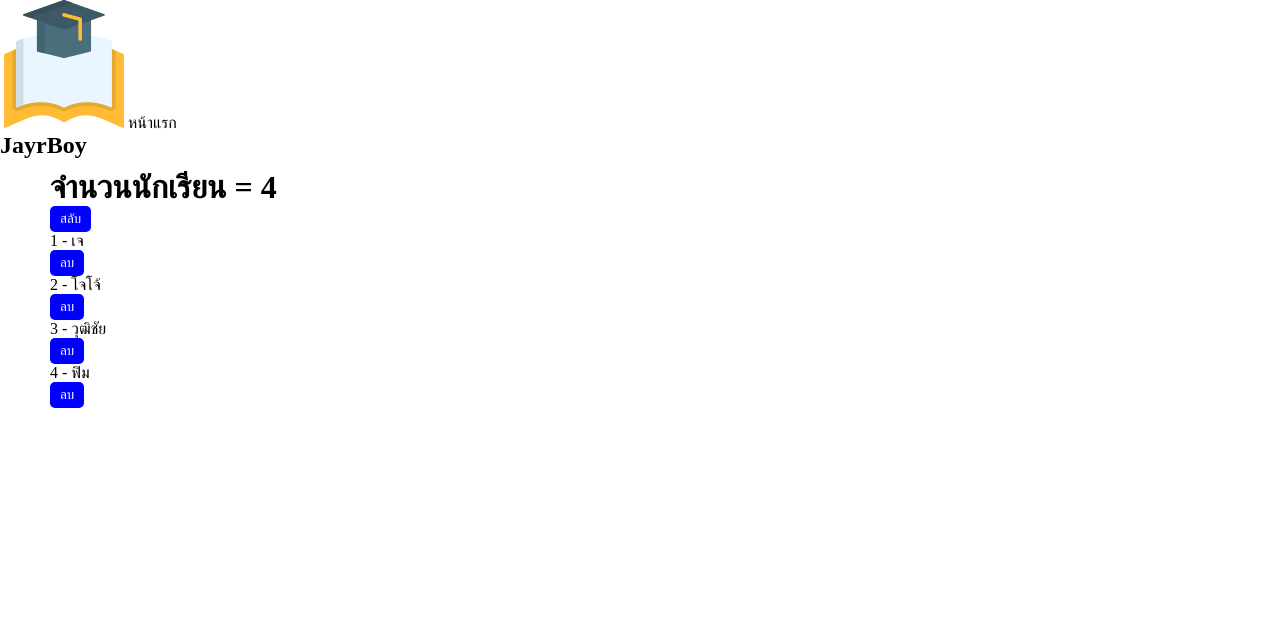
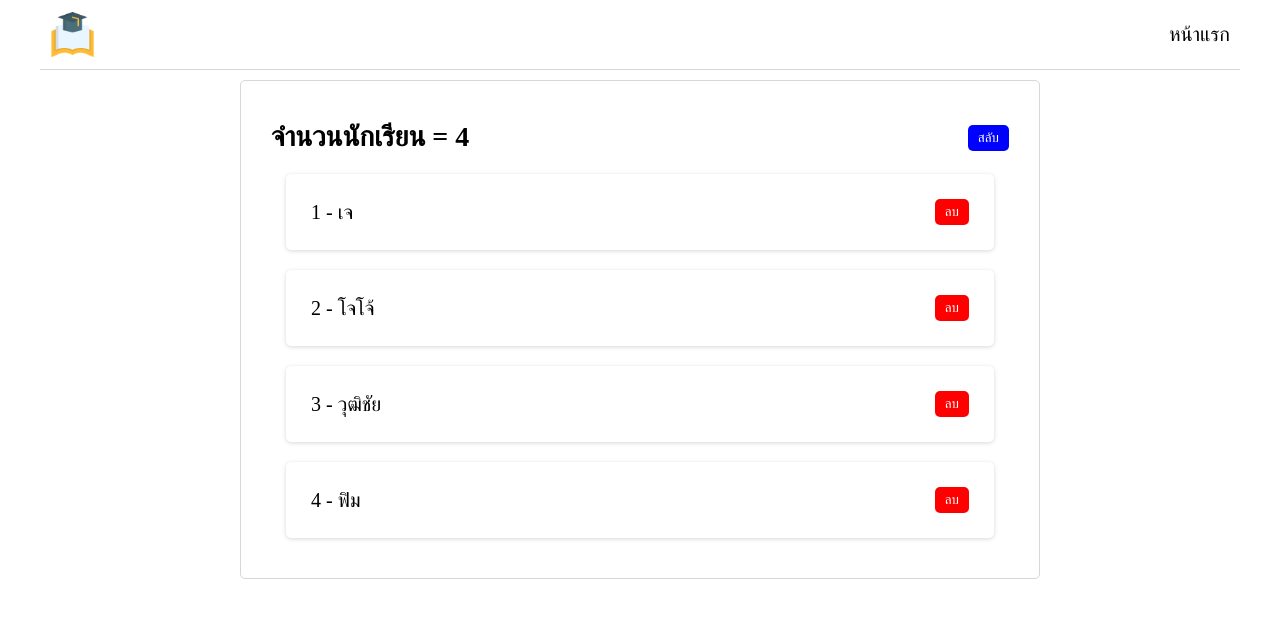
Before and after one commit to jayrboy/basic-react, a React (Create React App) app: page / in a window 1280 px wide. Shown: the top 618 px of the page. Built offline with nearby package versions, Linux system fonts and the light colour scheme.

Commit message:
Add Component Style CSS
Add Component Style CSS

```diff
--- a/src/App.css
+++ b/src/App.css
@@ -1,38 +1,4 @@
 .App {
   text-align: center;
+  padding: 0px 10px;
 }
-
-.App-logo {
-  height: 40vmin;
-  pointer-events: none;
-}
-
-@media (prefers-reduced-motion: no-preference) {
-  .App-logo {
-    animation: App-logo-spin infinite 20s linear;
-  }
-}
-
-.App-header {
-  background-color: #282c34;
-  min-height: 100vh;
-  display: flex;
-  flex-direction: column;
-  align-items: center;
-  justify-content: center;
-  font-size: calc(10px + 2vmin);
-  color: white;
-}
-
-.App-link {
-  color: #61dafb;
-}
-
-@keyframes App-logo-spin {
-  from {
-    transform: rotate(0deg);
-  }
-  to {
-    transform: rotate(360deg);
-  }
-}
--- a/src/App.js
+++ b/src/App.js
@@ -1,14 +1,15 @@
 import Header from "./components/Header";
 import StudentList from "./components/StudentList";
+import "./App.css";
 
 function App() {
   return (
-    <>
+    <div className="App">
       <Header />
       <main>
         <StudentList />
       </main>
-    </>
+    </div>
   );
 }
 
--- /dev/null
+++ b/src/components/Header.css
@@ -0,0 +1,15 @@
+nav {
+  display: flex;
+  align-items: center;
+  justify-content: space-between;
+  max-width: 1200px;
+  height: 70px;
+  margin: auto;
+  padding: 0px 10px;
+  font-size: 20px;
+  border-bottom: 1px solid #d7d7d7;
+}
+
+.logo {
+  max-width: 45px;
+}
--- a/src/components/Header.js
+++ b/src/components/Header.js
@@ -1,11 +1,11 @@
 import Logo from "../images/logo.png";
+import "./Header.css";
 
 export default function Header() {
   return (
     <nav>
-      <img src={Logo} alt="logo" />
+      <img src={Logo} alt="logo" className="logo" />
       <a href=" ">หน้าแรก</a>
-      <h1>JayrBoy</h1>
     </nav>
   );
 }
--- /dev/null
+++ b/src/components/StudentList.css
@@ -0,0 +1,34 @@
+ul {
+  max-width: 800px;
+  margin: auto;
+  padding: 20px;
+  border: 1px solid #d7d7d7;
+  border-radius: 5px;
+}
+
+h1 {
+  font-size: 28px;
+  text-align: center;
+}
+
+.header {
+  display: flex;
+  justify-content: space-between;
+  align-items: center;
+  margin: 20px 10px;
+}
+
+.delete {
+  background-color: red;
+}
+
+li {
+  display: flex;
+  justify-content: space-between;
+  align-items: center;
+  box-shadow: rgba(0, 0, 0, 0.16) 0px 1px 4px;
+  margin: 20px 25px;
+  padding: 25px;
+  font-size: 20px;
+  border-radius: 5px;
+}
--- a/src/components/StudentList.js
+++ b/src/components/StudentList.js
@@ -1,4 +1,5 @@
 import { useState } from "react";
+import "./StudentList.css";
 
 export default function StudentList() {
   // create state
@@ -15,21 +16,22 @@
     setStudent(students.filter((item) => item.id !== id));
   }
   return (
-    <>
+    <ul>
+      <div className="header">
         <h1>จำนวนนักเรียน = {students.length}</h1>
-      <h2>{show}</h2>
         <button onClick={() => setShow(!show)}>สลับ</button>
-      <ul>
+      </div>
       {show &&
         students.map((item) => (
           <li key={item.id}>
             <p>
               {item.id} - {item.name}
             </p>
-              <button onClick={() => deleteStudent(item.id)}>ลบ</button>
+            <button onClick={() => deleteStudent(item.id)} className="delete">
+              ลบ
+            </button>
           </li>
         ))}
     </ul>
-    </>
   );
 }
```
Lines whose indentation alone changed are shown as unchanged.
